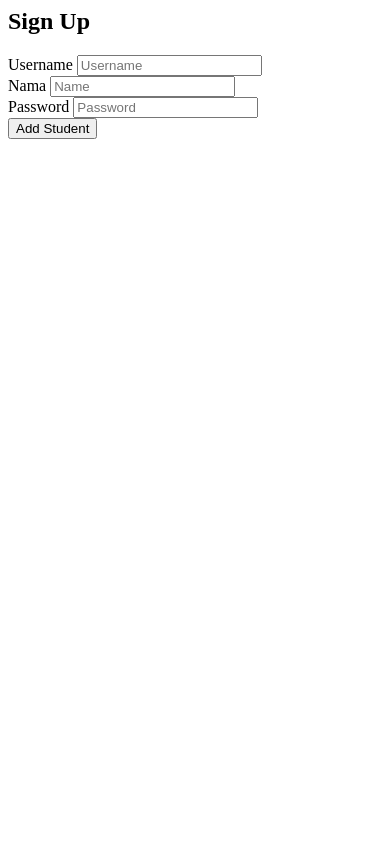
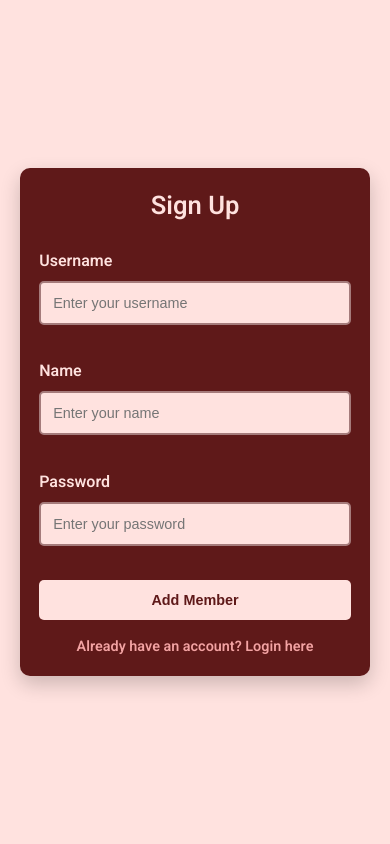
Before and after one commit to echakkk/TR, a PHP site: page /signup.php in a window 390 px wide. Run offline with PHP 8.4, Linux system fonts and the light colour scheme.

Commit message:
UPDAYE TERKINIIIII
Login aman,,, sepetinya

```diff
--- a/Home.html
+++ b/Home.html
@@ -98,7 +98,7 @@
                 </li>
                 <li class="nav-item pr-4"><a class="nav-link" href="/hotline.html">Hotline</a></li>
                 <li class="nav-item login" id="login">
-                    <a class="btn btn-custom" href="/login.html">Login Member</a>
+                    <a class="btn btn-custom" href="http://localhost/TR/login.php">Login Member</a>
                 </li>
             </ul>
             <img src="/halal.PNG" id="halal">
--- a/signup.php
+++ b/signup.php
@@ -1,28 +1,167 @@
-<?php include 'db_valesca.php'?>
-<?php include 'fungsidb.php'?>
+<?php include 'db_valesca.php'; ?>
+<?php include 'fungsidb.php'; ?>
 
-<html lang = "en">
+<!DOCTYPE html>
+<html lang="en">
 <head>
-    <title>Sign Up</title>
+    <meta charset="UTF-8">
+    <meta name="viewport" content="width=device-width, initial-scale=1.0">
+    <title>Sign Up | Valesca Cake & Bakery</title>
+    <link href="/Logo.PNG" rel="shortcut icon">
+    <!-- Responsive CSS Styling -->
+    <style>
+        @import url('https://fonts.googleapis.com/css2?family=Heebo:wght@400;600&display=swap');
+
+        * {
+            margin: 0;
+            padding: 0;
+            box-sizing: border-box;
+        }
+
+        body {
+            font-family: 'Heebo', sans-serif;
+            background-color: #ffe2df;
+            display: flex;
+            justify-content: center;
+            align-items: center;
+            height: 100vh;
+            padding: 20px;
+        }
+
+        .container {
+            background-color: #5f1919;
+            padding: 2rem;
+            border-radius: 10px;
+            box-shadow: 0 8px 20px rgba(0, 0, 0, 0.2);
+            max-width: 400px;
+            width: 100%;
+            transition: transform 0.3s ease;
+        }
+
+        .container:hover {
+            transform: translateY(-5px);
+        }
+
+        h2 {
+            text-align: center;
+            margin-bottom: 1.5rem;
+            color: #ffe2df;
+        }
+
+        form div {
+            margin-bottom: 1.2rem;
+        }
+
+        label {
+            display: block;
+            margin-bottom: 0.5rem;
+            font-weight: 600;
+            color: #ffe2df;
+        }
+
+        input[type="text"],
+        input[type="password"] {
+            width: 100%;
+            padding: 12px;
+            margin-bottom: 15px;
+            border: 2px solid #a57b7b;
+            border-radius: 5px;
+            font-size: 1rem;
+            background-color: #ffe2df;
+            color: #5f1919;
+            transition: border-color 0.3s;
+        }
+
+        input[type="text"]:focus,
+        input[type="password"]:focus {
+            border-color: #f3a3a3;
+            outline: none;
+        }
+
+        button {
+            background-color: #ffe2df;
+            color: #5f1919;
+            padding: 12px;
+            border: none;
+            border-radius: 5px;
+            font-size: 1rem;
+            font-weight: bold;
+            cursor: pointer;
+            transition: all 0.3s ease;
+            width: 100%;
+        }
+
+        button:hover {
+            background-color: #f3a3a3;
+        }
+
+        button:active {
+            transform: scale(0.98);
+        }
+
+        .container div a {
+            display: block;
+            text-align: center;
+            margin-top: 1rem;
+            color: #f3a3a3;
+            text-decoration: none;
+            font-size: 0.9rem;
+            font-weight: bold;
+            transition: color 0.3s;
+        }
+
+        .container div a:hover {
+            color: #ffffff;
+        }
+
+        /* Media Queries for Responsiveness */
+        @media (max-width: 768px) {
+            .container {
+                padding: 1.5rem;
+            }
+        }
+
+        @media (max-width: 480px) {
+            .container {
+                padding: 1.2rem;
+            }
+
+            h2 {
+                font-size: 1.6rem;
+            }
+
+            button {
+                font-size: 0.9rem;
+            }
+
+            input[type="text"],
+            input[type="password"] {
+                font-size: 0.9rem;
+            }
+        }
+    </style>
 </head>
 <body>
-    <div class = "container">
+    <div class="container">
         <h2>Sign Up</h2>
         <form action="prosesdb.php" method="POST">
             <div>
                 <label for="Username">Username</label>
-            <input type="text" name = "username" placeholder = "Username" required>
+                <input type="text" name="username" placeholder="Enter your username" required>
             </div>
             <div>
-            <label for="name">Nama</label>
-            <input type="text" name = "name" placeholder = "Name" required>
+                <label for="name">Name</label>
+                <input type="text" name="name" placeholder="Enter your name" required>
             </div>
             <div>
                 <label for="password">Password</label>
-            <input type="text" name = "password" placeholder = "Password" required>
+                <input type="password" name="password" placeholder="Enter your password" required>
             </div>
-        <button type = "submit" name = "create">Add Student</button>
+            <button type="submit" name="create">Add Member</button>
         </form>
+        <div>
+            <a href="login.php">Already have an account? Login here</a>
+        </div>
     </div>
 </body>
 </html>
```
Also changed, not shown: login.html (deleted, +0 -80 lines), login.php (added, +133 -0 lines). Lines whose indentation alone changed are shown as unchanged.
